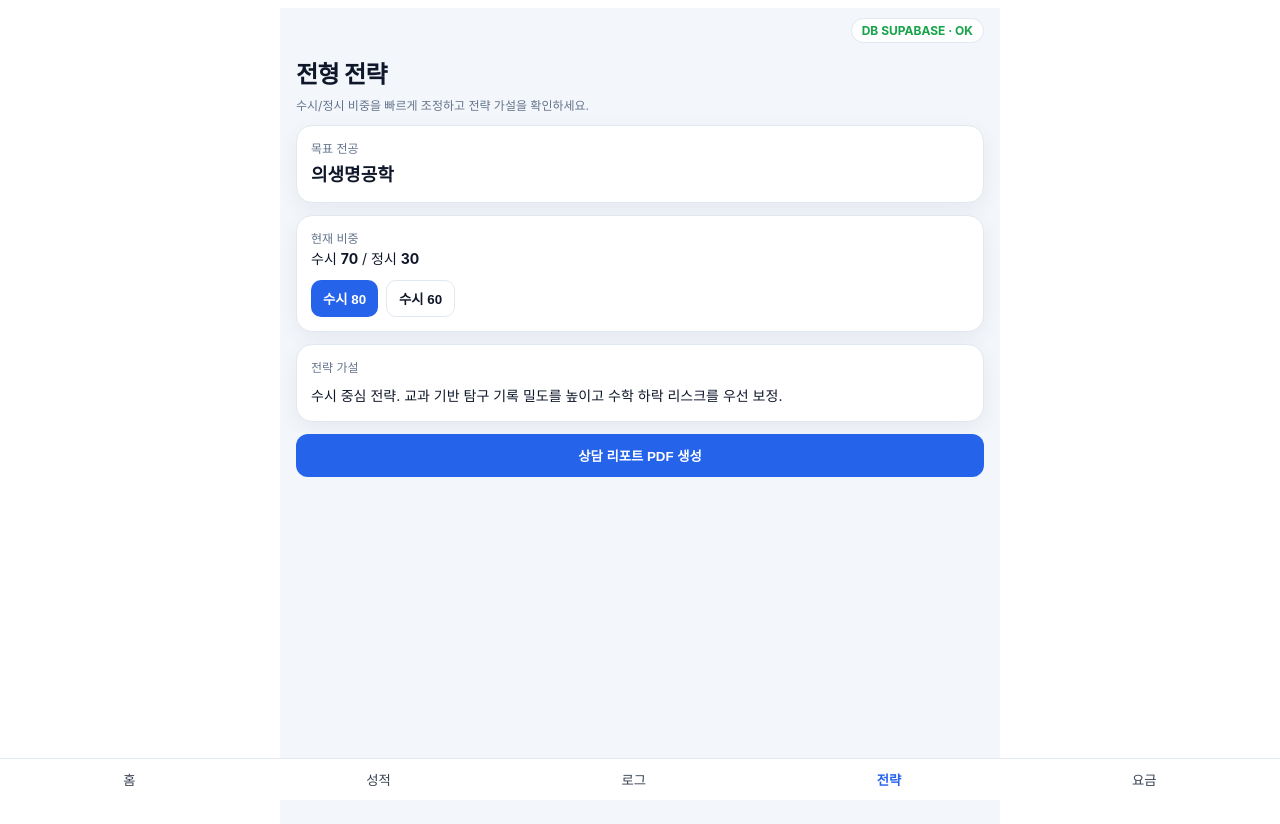
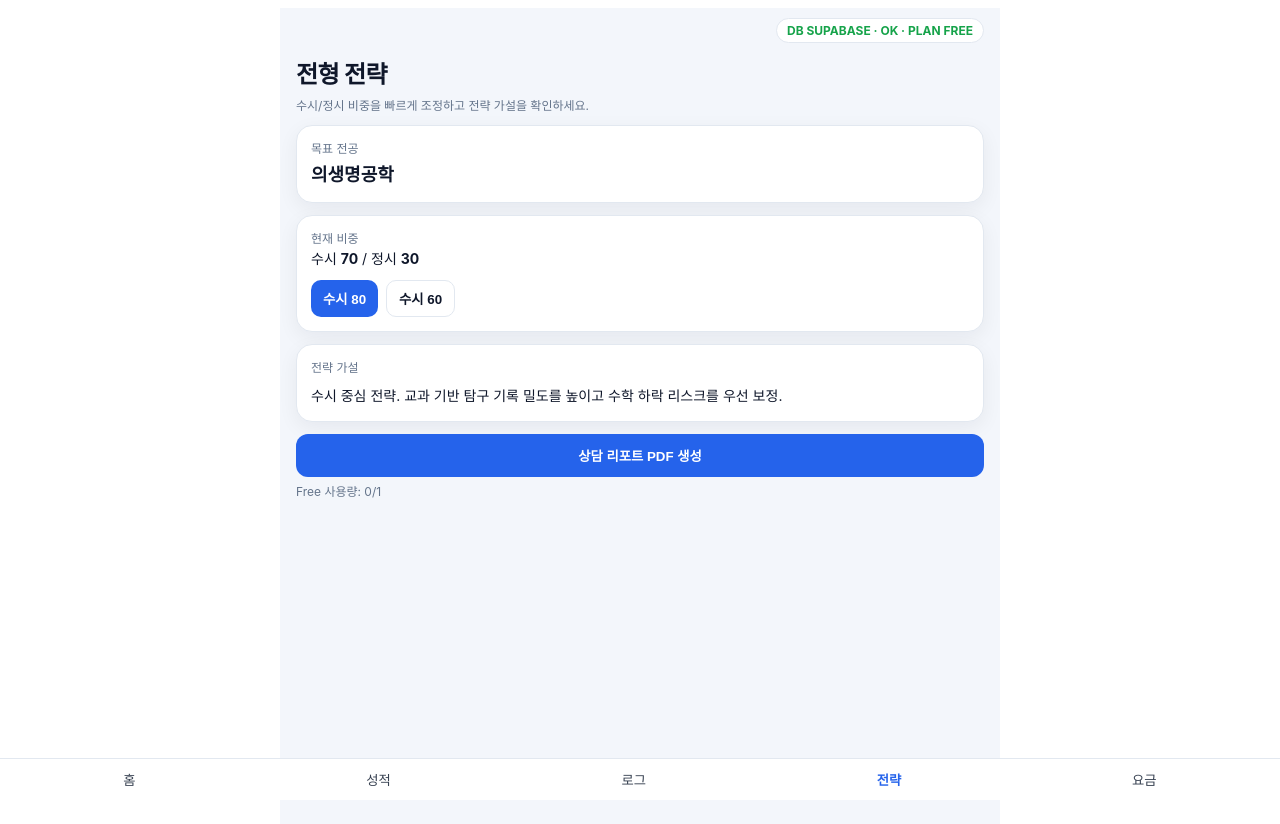
Before and after one commit to choijinwon/jarvisedu, a React (Vite) app: page / in a window 1280 px wide. Both pictures are taken after a click on the button "전략". Shown: the top 824 px of the page. Built offline with nearby package versions, Linux system fonts and the light colour scheme; no server answers; the database is empty.

Commit message:
feat: add free/pro entitlement simulation and paywall gating

```diff
--- a/src/App.tsx
+++ b/src/App.tsx
@@ -1,7 +1,7 @@
 import React, { useState } from "react";
 import { HomeScreen, LogScreen, PricingScreen, ScoreScreen, StrategyScreen } from "./screens";
 import { colors } from "./styles";
-import { useHealth } from "./hooks";
+import { useEntitlements, useHealth } from "./hooks";
 import { PaywallModal } from "./components";
 
 type TabKey = "home" | "score" | "log" | "strategy" | "pricing";
@@ -19,6 +19,7 @@ export default function App() {
   const [cycle, setCycle] = useState<"monthly" | "yearly">("monthly");
   const [paywallOpen, setPaywallOpen] = useState(false);
   const { status, source } = useHealth();
+  const { plan, upgradeToPro, downgradeToFree } = useEntitlements();
 
   const badgeColor =
     status === "ok" ? "#16A34A" : status === "error" ? "#DC2626" : "#64748B";
@@ -37,7 +38,7 @@ export default function App() {
             fontWeight: 700,
           }}
         >
-          DB {source.toUpperCase()} · {status.toUpperCase()}
+          DB {source.toUpperCase()} · {status.toUpperCase()} · PLAN {plan.toUpperCase()}
         </span>
       </div>
       {tab === "home" && <HomeScreen />}
@@ -47,8 +48,10 @@ export default function App() {
       {tab === "pricing" && (
         <PricingScreen
           cycle={cycle}
+          plan={plan}
           onChangeCycle={setCycle}
           onStartPro={() => setPaywallOpen(true)}
+          onResetFree={downgradeToFree}
         />
       )}
 
@@ -56,8 +59,9 @@ export default function App() {
         open={paywallOpen}
         onClose={() => setPaywallOpen(false)}
         onStart={() => {
+          upgradeToPro();
           setPaywallOpen(false);
-          alert("결제 연동 전입니다. 다음 단계에서 결제 SDK를 연결해요.");
+          alert("Pro 시뮬레이션 활성화 완료 (결제 연동 전)");
         }}
       />
 
--- a/src/hooks/index.ts
+++ b/src/hooks/index.ts
@@ -4,3 +4,4 @@ export * from "./useLogs";
 export * from "./useStrategy";
 export * from "./useReport";
 export * from "./useHealth";
+export * from "./useEntitlements";
--- /dev/null
+++ b/src/hooks/useEntitlements.ts
@@ -0,0 +1,25 @@
+import { useMemo, useState } from "react";
+import { getCurrentPlan, getEntitlements, Plan, setCurrentPlan } from "../lib/entitlements";
+
+export function useEntitlements() {
+  const [plan, setPlan] = useState<Plan>(() => getCurrentPlan());
+
+  const entitlements = useMemo(() => getEntitlements(plan), [plan]);
+
+  const upgradeToPro = () => {
+    setCurrentPlan("pro");
+    setPlan("pro");
+  };
+
+  const downgradeToFree = () => {
+    setCurrentPlan("free");
+    setPlan("free");
+  };
+
+  return {
+    plan,
+    entitlements,
+    upgradeToPro,
+    downgradeToFree,
+  };
+}
--- /dev/null
+++ b/src/lib/entitlements.ts
@@ -0,0 +1,43 @@
+export type Plan = "free" | "pro";
+
+export interface Entitlements {
+  plan: Plan;
+  monthlyReportLimit: number;
+  canUseUnlimitedReports: boolean;
+  canUseStrategyCompare: boolean;
+  canUseParentShare: boolean;
+  canUseAdvancedReminders: boolean;
+}
+
+const KEY = "jarvisedu_plan";
+
+export function getCurrentPlan(): Plan {
+  const v = localStorage.getItem(KEY);
+  return v === "pro" ? "pro" : "free";
+}
+
+export function setCurrentPlan(plan: Plan) {
+  localStorage.setItem(KEY, plan);
+}
+
+export function getEntitlements(plan: Plan): Entitlements {
+  if (plan === "pro") {
+    return {
+      plan,
+      monthlyReportLimit: -1,
+      canUseUnlimitedReports: true,
+      canUseStrategyCompare: true,
+      canUseParentShare: true,
+      canUseAdvancedReminders: true,
+    };
+  }
+
+  return {
+    plan,
+    monthlyReportLimit: 1,
+    canUseUnlimitedReports: false,
+    canUseStrategyCompare: false,
+    canUseParentShare: false,
+    canUseAdvancedReminders: false,
+  };
+}
--- a/src/screens/PricingScreen.tsx
+++ b/src/screens/PricingScreen.tsx
@@ -5,17 +5,38 @@ type BillingCycle = "monthly" | "yearly";
 
 interface PricingScreenProps {
   cycle: BillingCycle;
+  plan: "free" | "pro";
   onChangeCycle: (v: BillingCycle) => void;
   onStartPro: () => void;
+  onResetFree: () => void;
 }
 
-export function PricingScreen({ cycle, onChangeCycle, onStartPro }: PricingScreenProps) {
+export function PricingScreen({ cycle, plan, onChangeCycle, onStartPro, onResetFree }: PricingScreenProps) {
   const proPrice = cycle === "monthly" ? "₩12,900 / 월" : "₩119,000 / 년";
 
   return (
     <div style={ui.page}>
       <h2 style={typo.h1}>요금제</h2>
       <p style={{ ...typo.caption, marginTop: 6 }}>진학은 정보가 아니라 실행입니다.</p>
+      <div style={{ ...ui.card, marginTop: 10 }}>
+        <div style={{ ...typo.caption }}>현재 플랜</div>
+        <div style={{ ...typo.h2, marginTop: 4 }}>{plan.toUpperCase()}</div>
+        {plan === "pro" ? (
+          <button
+            onClick={onResetFree}
+            style={{
+              marginTop: 10,
+              border: `1px solid ${colors.border}`,
+              background: "#fff",
+              borderRadius: 10,
+              padding: "8px 12px",
+              fontWeight: 700,
+            }}
+          >
+            FREE로 되돌리기(시뮬레이션)
+          </button>
+        ) : null}
+      </div>
 
       <div style={{ ...ui.card, marginTop: 12 }}>
         <div style={{ display: "flex", gap: 8 }}>
--- a/src/screens/StrategyScreen.tsx
+++ b/src/screens/StrategyScreen.tsx
@@ -1,5 +1,5 @@
 import React from "react";
-import { useStrategy } from "../hooks/useStrategy";
+import { useEntitlements, useStrategy } from "../hooks";
 import { colors, typo, ui } from "../styles";
 import { useReport } from "../hooks/useReport";
 import { openReportPrintView } from "../utils/pdf";
@@ -7,9 +7,21 @@ import { openReportPrintView } from "../utils/pdf";
 export function StrategyScreen() {
   const { strategy, loading, error, update } = useStrategy();
   const { report, loading: reportLoading, generate } = useReport();
+  const { entitlements } = useEntitlements();
+
+  const monthKey = new Date().toISOString().slice(0, 7);
+  const usageKey = `jarvisedu_report_usage_${monthKey}`;
+  const usedCount = Number(localStorage.getItem(usageKey) || "0");
+  const isLimited = !entitlements.canUseUnlimitedReports;
+  const reachedLimit = isLimited && usedCount >= entitlements.monthlyReportLimit;
 
   const handleGeneratePdf = async () => {
+    if (reachedLimit) {
+      alert("Free 플랜은 월 1회 리포트만 생성할 수 있어요. 요금 탭에서 Pro 시뮬레이션을 켜보세요.");
+      return;
+    }
     const r = await generate();
+    localStorage.setItem(usageKey, String(usedCount + 1));
     openReportPrintView(r);
   };
 
@@ -47,9 +59,12 @@ export function StrategyScreen() {
         <p style={{ ...typo.body, marginTop: 8 }}>{strategy.hypothesisText}</p>
       </div>
 
-      <button onClick={() => void handleGeneratePdf()} style={{ ...ui.buttonPrimary }} disabled={reportLoading}>
-        {reportLoading ? "리포트 생성 중..." : "상담 리포트 PDF 생성"}
+      <button onClick={() => void handleGeneratePdf()} style={{ ...ui.buttonPrimary, opacity: reachedLimit ? 0.6 : 1 }} disabled={reportLoading || reachedLimit}>
+        {reportLoading ? "리포트 생성 중..." : reachedLimit ? "Free 월간 한도 도달" : "상담 리포트 PDF 생성"}
       </button>
+      <p style={{ ...typo.caption, marginTop: 6 }}>
+        {isLimited ? `Free 사용량: ${usedCount}/${entitlements.monthlyReportLimit}` : "Pro: 리포트 무제한"}
+      </p>
 
       {report && (
         <div style={{ ...ui.card, marginTop: 10 }}>
```
